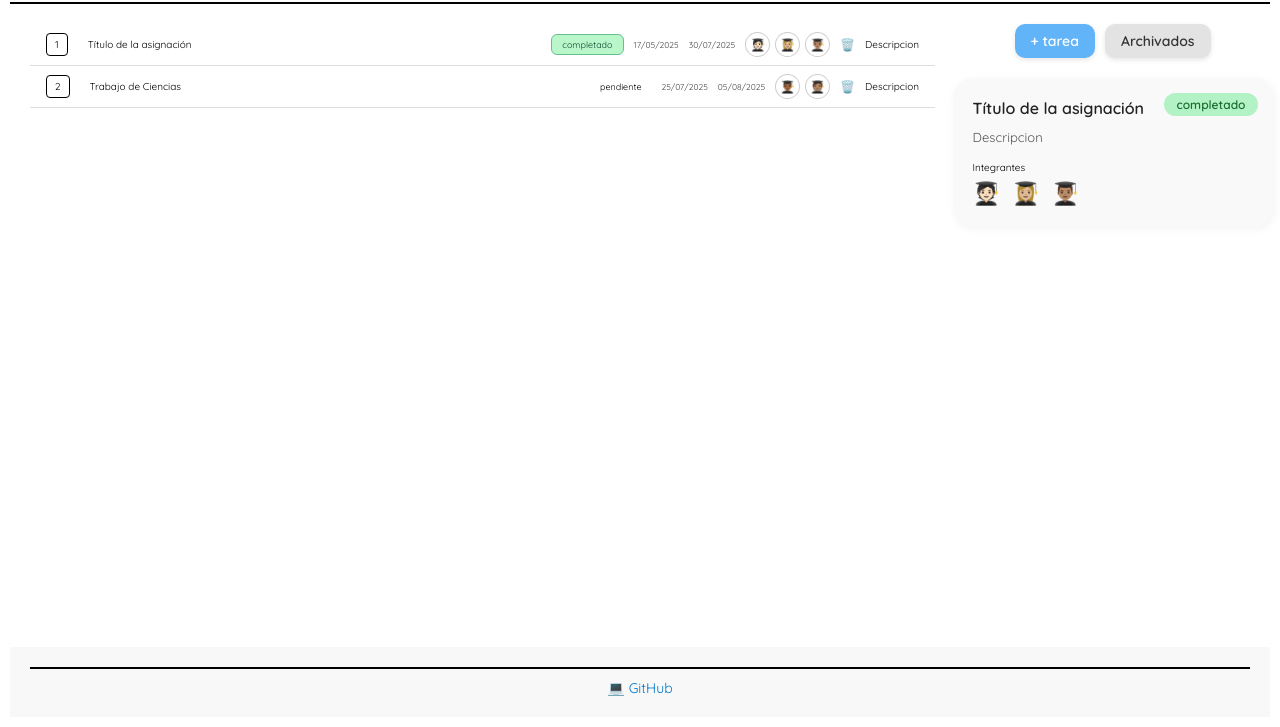
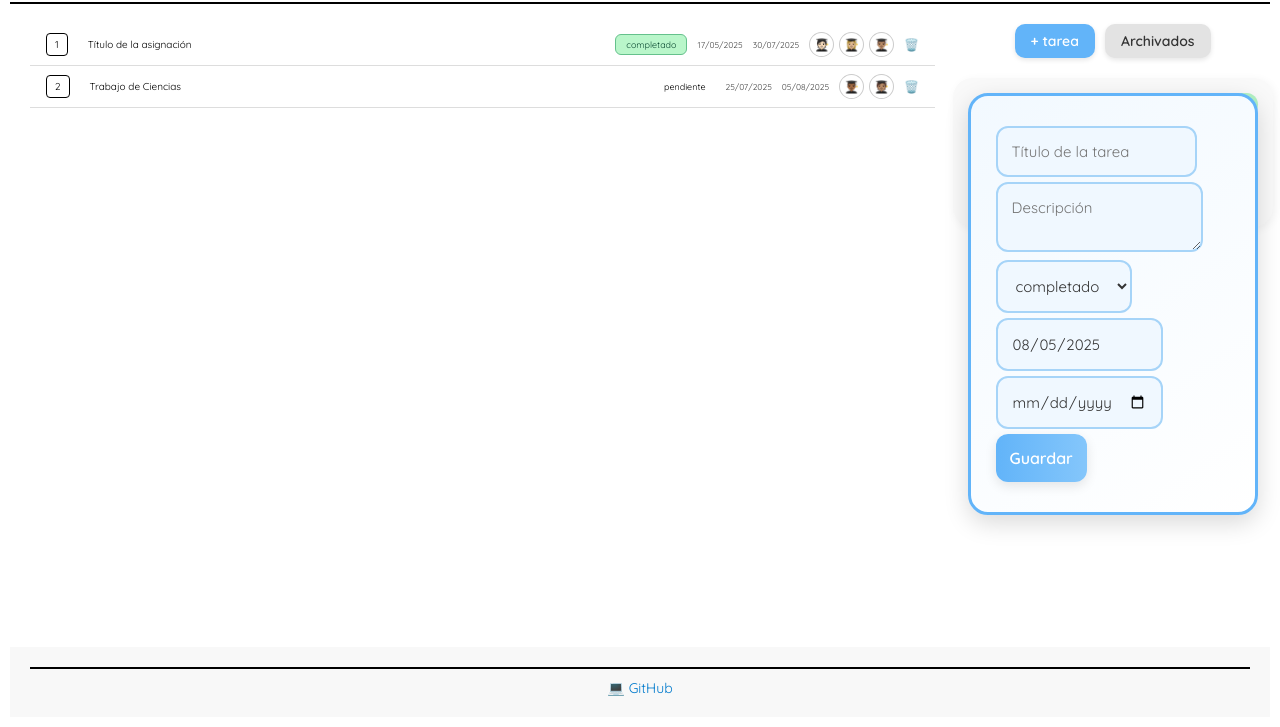
Before and after one commit to elmojondesatan/todo_list, a plain HTML site: page paginas/dashboard.html in a window 1280 px wide. Both pictures are taken after a click on the button "+ tarea". Shown: the part 73-800 px from the top of the page. Drawn offline with Linux system fonts and the light colour scheme.

Commit message:
Formulario agregado a componentes

```diff
--- /dev/null
+++ b/componentes/formulario/formularioComponente.css
@@ -0,0 +1,72 @@
+.formulario-tarea {
+    position: absolute;
+    top: 15px;
+    left: 15px;
+    right: 15px;
+    background: linear-gradient(145deg, #f2f9ff, #ffffff);
+    padding: 30px 25px;
+    border-radius: 20px;
+    box-shadow: 0 8px 25px rgba(0, 0, 0, 0.15);
+    z-index: 100;
+    display: flex;
+    flex-direction: column;
+    gap: 20px; /* mayor separación entre campos */
+    border: 3px solid #62b4f9;
+    animation: aparecer 0.3s ease-in-out;
+}
+
+@keyframes aparecer {
+    from {
+        opacity: 0;
+        transform: scale(0.95);
+    }
+    to {
+        opacity: 1;
+        transform: scale(1);
+    }
+}
+
+.formulario-tarea input,
+.formulario-tarea textarea,
+.formulario-tarea select {
+    padding: 14px;
+    border-radius: 12px;
+    border: 2px solid #a6d4f8;
+    font-size: 15px;
+    background-color: #f0f8ff;
+    color: #333;
+    outline: none;
+    transition: border-color 0.3s, background-color 0.3s;
+    margin-bottom: 5px; /* separación adicional */
+}
+
+.formulario-tarea input:focus,
+.formulario-tarea textarea:focus,
+.formulario-tarea select:focus {
+    border-color: #62b4f9;
+    background-color: #e6f4ff;
+}
+
+.formulario-tarea textarea {
+    resize: vertical;
+    min-height: 70px;
+    max-height: 140px;
+}
+
+.formulario-tarea button {
+    padding: 14px;
+    background: linear-gradient(90deg, #62b4f9, #84c6fb);
+    color: white;
+    border: none;
+    border-radius: 12px;
+    font-weight: bold;
+    font-size: 16px;
+    cursor: pointer;
+    box-shadow: 0 4px 12px rgba(0, 0, 0, 0.1);
+    transition: background 0.3s, transform 0.2s;
+}
+
+.formulario-tarea button:hover {
+    background: linear-gradient(90deg, #4fa3e0, #6fbaf6);
+    transform: translateY(-2px);
+}
--- /dev/null
+++ b/componentes/formulario/formularioComponente.js
@@ -0,0 +1,62 @@
+export function formularioTarea() {
+    let form = document.createElement('form');
+    form.className = "formulario-tarea";
+
+    let inputTitulo = document.createElement('input');
+    inputTitulo.type = "text";
+    inputTitulo.placeholder = "Título de la tarea";
+    inputTitulo.required = true;
+
+    let inputDescripcion = document.createElement('textarea');
+    inputDescripcion.placeholder = "Descripción";
+    inputDescripcion.required = true;
+
+    let selectEstado = document.createElement('select');
+    let opciones = ["completado", "pendiente", "incompleto"];
+    opciones.forEach(opcionTexto => {
+        let opcion = document.createElement('option');
+        opcion.value = opcionTexto;
+        opcion.textContent = opcionTexto;
+        selectEstado.appendChild(opcion);
+    });
+
+    let inputFechaAsignacion = document.createElement('input');
+    inputFechaAsignacion.type = "date";
+    inputFechaAsignacion.valueAsDate = new Date();
+    inputFechaAsignacion.disabled = true;
+
+    let inputFechaEntrega = document.createElement('input');
+    inputFechaEntrega.type = "date";
+    inputFechaEntrega.required = true;
+
+    let btnGuardar = document.createElement('button');
+    btnGuardar.type = "submit";
+    btnGuardar.textContent = "Guardar";
+
+    form.appendChild(inputTitulo);
+    form.appendChild(inputDescripcion);
+    form.appendChild(selectEstado);
+    form.appendChild(inputFechaAsignacion);
+    form.appendChild(inputFechaEntrega);
+    form.appendChild(btnGuardar);
+
+    form.addEventListener('submit', (e) => {
+        e.preventDefault();
+
+        let nuevaTarea = {
+            titulo: inputTitulo.value,
+            descripcion: inputDescripcion.value,
+            estado: selectEstado.value,
+            fechaAsignacion: inputFechaAsignacion.value,
+            fechaEntrega: inputFechaEntrega.value
+        };
+
+        console.log("📌 Nueva tarea registrada:", nuevaTarea);
+
+        form.reset();
+        inputFechaAsignacion.valueAsDate = new Date(); // volver a colocar fecha actual
+        form.style.display = "none"; // opcional: ocultar tras guardar
+    });
+
+    return form;
+}
--- a/componentes/informacion/informacionComponente.js
+++ b/componentes/informacion/informacionComponente.js
@@ -1,8 +1,10 @@
+import { formularioTarea } from "../formulario/formularioComponente.js";
+
 export function informacion(datos) {
     let divInformacion = document.createElement('div');
     divInformacion.className = "div-info";
 
-    // Div de botones
+    // Botones
     let contenedorBotones = document.createElement('div');
     contenedorBotones.className = "contenedor-botones";
 
@@ -17,26 +19,22 @@ export function informacion(datos) {
     contenedorBotones.appendChild(btnTarea);
     contenedorBotones.appendChild(btnArchivados);
 
-    // Div de información
+    // Tarjeta de información
     let tarjeta = document.createElement('div');
     tarjeta.className = "tarjeta-informacion";
 
-    // Estado
     let estado = document.createElement('span');
     estado.className = "estado";
     estado.textContent = datos.estado;
 
-    // Título
     let titulo = document.createElement('h3');
     titulo.className = "titulo-tarea";
     titulo.textContent = datos.titulo;
 
-    // Descripción
     let descripcion = document.createElement('p');
     descripcion.className = "descripcion-tarea";
     descripcion.textContent = datos.descripcion;
 
-    // Integrantes
     let textoIntegrantes = document.createElement('p');
     textoIntegrantes.textContent = "Integrantes";
 
@@ -44,20 +42,28 @@ export function informacion(datos) {
     contenedorIntegrantes.className = "contenedor-integrantes";
 
     datos.integrantes.forEach(integrante => {
-        let spanEmoji = document.createElement('span');
-        spanEmoji.className = "emoji-integrante";
-        spanEmoji.textContent = integrante;
-        contenedorIntegrantes.appendChild(spanEmoji);
+        let span = document.createElement('span');
+        span.className = "emoji-integrante";
+        span.textContent = integrante;
+        contenedorIntegrantes.appendChild(span);
     });
 
-    // Añadir todo a la tarjeta
+    // Agregar formulario oculto
+    let formulario = formularioTarea();
+    formulario.style.display = "none";
+    tarjeta.appendChild(formulario);
+
+    btnTarea.addEventListener('click', () => {
+        formulario.style.display = formulario.style.display === "none" ? "block" : "none";
+    });
+
+    // Armar estructura
     tarjeta.appendChild(estado);
     tarjeta.appendChild(titulo);
     tarjeta.appendChild(descripcion);
     tarjeta.appendChild(textoIntegrantes);
     tarjeta.appendChild(contenedorIntegrantes);
 
-    // Añadir al contenedor principal
     divInformacion.appendChild(contenedorBotones);
     divInformacion.appendChild(tarjeta);
 
--- a/modulos/itemTarea/itemTarea.js
+++ b/modulos/itemTarea/itemTarea.js
@@ -13,9 +13,9 @@ export function itemTarea(indice, titulo, descripcion,estado, fechaAsignacion, f
     divTitulo.textContent = titulo;
 
     // Descripción
-    let divDescripcion = document.createElement('div');
-    divDescripcion.className = "tarea-descripcion";
-    divDescripcion.textContent = descripcion;
+    //let divDescripcion = document.createElement('div');
+    //divDescripcion.className = "tarea-descripcion";
+    //divDescripcion.textContent = descripcion;
 
 
     // Estado
@@ -57,7 +57,7 @@ export function itemTarea(indice, titulo, descripcion,estado, fechaAsignacion, f
     divItem.appendChild(fechaEnt);
     divItem.appendChild(divIntegrantes);
     divItem.appendChild(btnEliminar);
-    divItem.appendChild(divDescripcion);
+    //divItem.appendChild(divDescripcion);
 
     return divItem;
 }
--- a/paginas/dashboard.html
+++ b/paginas/dashboard.html
@@ -13,6 +13,7 @@
     <link rel="stylesheet" href="../componentes/tareas/tareasComponentes.css">
     <link rel="stylesheet" href="../modulos/itemTarea/itemTarea.css">
     <link rel="stylesheet" href="../componentes/informacion/informacionComponente.css">
+    <link rel="stylesheet" href="../componentes/formulario/formularioComponente.css">
 </head>
 <body>
 
```
